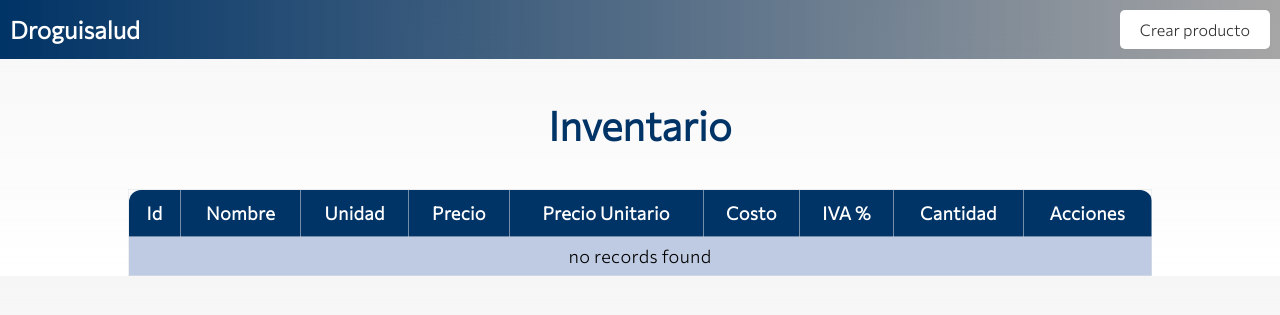
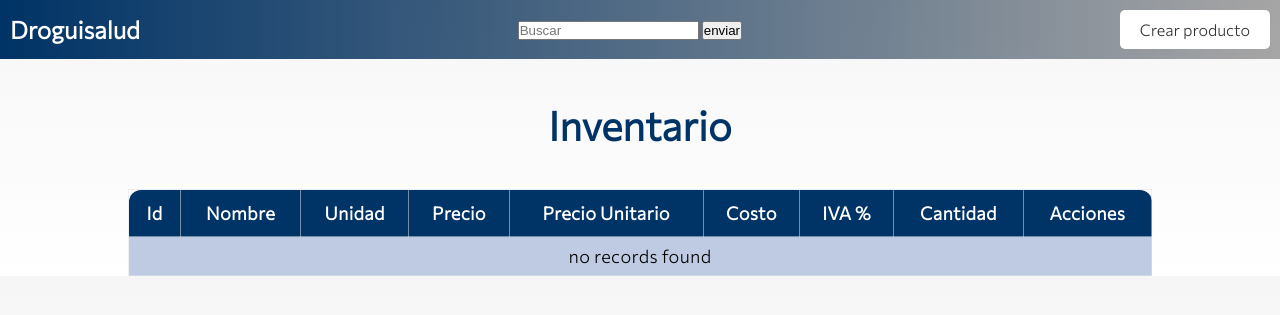
Before and after one commit to SBenitezL/Droguisalud, a Symfony app: template templates/producto/index.html.twig in a window 1280 px wide. Shown: the top 315 px of the page. Run offline with Twig, Linux system fonts and the light colour scheme; the template is opened without the code that fills it, so the values that code supplies are empty; some libraries are stand-ins or nearby versions; some web fonts are replaced.

Commit message:
Se agrega el boton de busqueda en la pantalla principal

```diff
--- a/templates/producto/index.html.twig
+++ b/templates/producto/index.html.twig
@@ -11,6 +11,10 @@
 {% block body %}
     <nav clas = "navbar">
         <div class="navbar-brand">Droguisalud</div>
+        <div class="buscar">
+            <input type="text" id="busqueda" name = "busqueda"  required placeholder = "Buscar">
+            <input type="submit" value = "enviar">
+        </div>
         <a href="{{ path('app_producto_new') }}" class ="btn-create">Crear producto</a>
     </nav>
     <div class="table-container">
```
Also changed, not shown: templates/producto/serch_form.html.twig (added).
